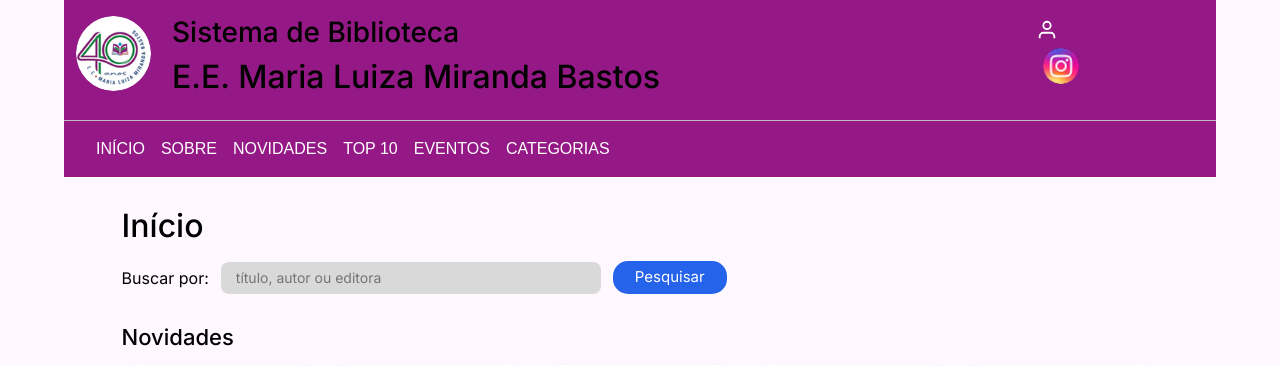
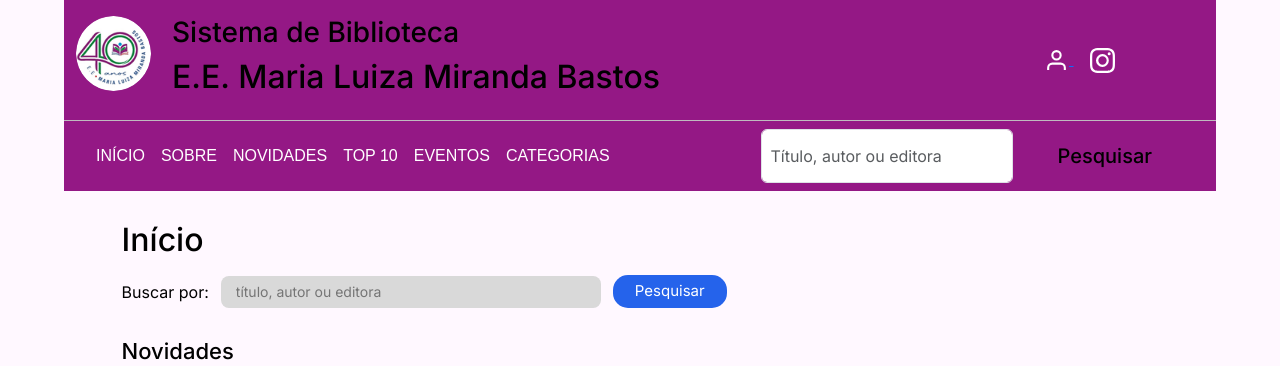
Before and after one commit to joeltcunha/sistema_biblioteca, a PHP site: page / in a window 1280 px wide. Shown: the top 366 px of the page. Run offline with PHP 8.4, Linux system fonts and the light colour scheme; data comes from the database, SQL or seed files in the repository; some web fonts are replaced.

Commit message:
updated at 24nov

```diff
--- a/index.php
+++ b/index.php
@@ -37,17 +37,21 @@ try {
             <h3>Sistema de Biblioteca</h3>
             <h2>E.E. Maria Luiza Miranda Bastos</h2>
         </div>
-        <div class="col-md-2">
-            <a href="processos/login.php">
-                    <svg width="22" height="22" viewBox="0 0 24 24" fill="none" stroke="white" stroke-width="2"><path d="M20 21v-2a4 4 0 0 0-4-4H8a4 4 0 0 0-4 4v2"></path><circle cx="12" cy="7" r="4"></circle></svg>
+        <div class="col-md-2 align-content-center">
+            <a href="processos/login.php" class="p-2">
+                    <svg width="25" height="25" viewBox="0 0 24 24" fill="none" stroke="white" stroke-width="2"><path d="M20 21v-2a4 4 0 0 0-4-4H8a4 4 0 0 0-4 4v2"></path><circle cx="12" cy="7" r="4"></circle></svg>
             </a>
-            <a href="https://www.instagram.com/eemarialuizaoficial/" target="_blank"><img src="imgs/instagram (1).png" alt="Instagram" class="header-insta"></a>
+            <a href="https://www.instagram.com/eemarialuizaoficial/" target="_blank" class="p-2">
+                <svg xmlns="http://www.w3.org/2000/svg" width="25" height="25" fill="white" class="bi bi-instagram" viewBox="0 0 16 16">
+                    <path d="M8 0C5.829 0 5.556.01 4.703.048 3.85.088 3.269.222 2.76.42a3.9 3.9 0 0 0-1.417.923A3.9 3.9 0 0 0 .42 2.76C.222 3.268.087 3.85.048 4.7.01 5.555 0 5.827 0 8.001c0 2.172.01 2.444.048 3.297.04.852.174 1.433.372 1.942.205.526.478.972.923 1.417.444.445.89.719 1.416.923.51.198 1.09.333 1.942.372C5.555 15.99 5.827 16 8 16s2.444-.01 3.298-.048c.851-.04 1.434-.174 1.943-.372a3.9 3.9 0 0 0 1.416-.923c.445-.445.718-.891.923-1.417.197-.509.332-1.09.372-1.942C15.99 10.445 16 10.173 16 8s-.01-2.445-.048-3.299c-.04-.851-.175-1.433-.372-1.941a3.9 3.9 0 0 0-.923-1.417A3.9 3.9 0 0 0 13.24.42c-.51-.198-1.092-.333-1.943-.372C10.443.01 10.172 0 7.998 0zm-.717 1.442h.718c2.136 0 2.389.007 3.232.046.78.035 1.204.166 1.486.275.373.145.64.319.92.599s.453.546.598.92c.11.281.24.705.275 1.485.039.843.047 1.096.047 3.231s-.008 2.389-.047 3.232c-.035.78-.166 1.203-.275 1.485a2.5 2.5 0 0 1-.599.919c-.28.28-.546.453-.92.598-.28.11-.704.24-1.485.276-.843.038-1.096.047-3.232.047s-2.39-.009-3.233-.047c-.78-.036-1.203-.166-1.485-.276a2.5 2.5 0 0 1-.92-.598 2.5 2.5 0 0 1-.6-.92c-.109-.281-.24-.705-.275-1.485-.038-.843-.046-1.096-.046-3.233s.008-2.388.046-3.231c.036-.78.166-1.204.276-1.486.145-.373.319-.64.599-.92s.546-.453.92-.598c.282-.11.705-.24 1.485-.276.738-.034 1.024-.044 2.515-.045zm4.988 1.328a.96.96 0 1 0 0 1.92.96.96 0 0 0 0-1.92m-4.27 1.122a4.109 4.109 0 1 0 0 8.217 4.109 4.109 0 0 0 0-8.217m0 1.441a2.667 2.667 0 1 1 0 5.334 2.667 2.667 0 0 1 0-5.334"/>
+                </svg>
+            </a>
         </div>
     </div>
 </div>
 <hr class="my-0">
 <div class="container-fluid nav-menu">
-    <nav class="navbar navbar-expand-lg ">
+    <nav class="navbar navbar-expand-lg">
         <div class="container-fluid">
             <button class="navbar-toggler" type="button" data-bs-toggle="collapse" data-bs-target="#navbarNav" aria-controls="navbarNav" aria-expanded="false" aria-label="Toggle navigation">
                 <span class="navbar-toggler-icon"></span>
@@ -74,6 +78,10 @@ try {
                     </li>
                 </ul>
             </div>
+            <form class="d-flex" role="search">
+                <input class="form-control p-2 me-1" type="search" placeholder="Título, autor ou editora" aria-label="Search"/>
+                <button class="btn btn-outline-success" type="submit">Pesquisar</button>
+            </form>
         </div>
     </nav>
 </div>
```
